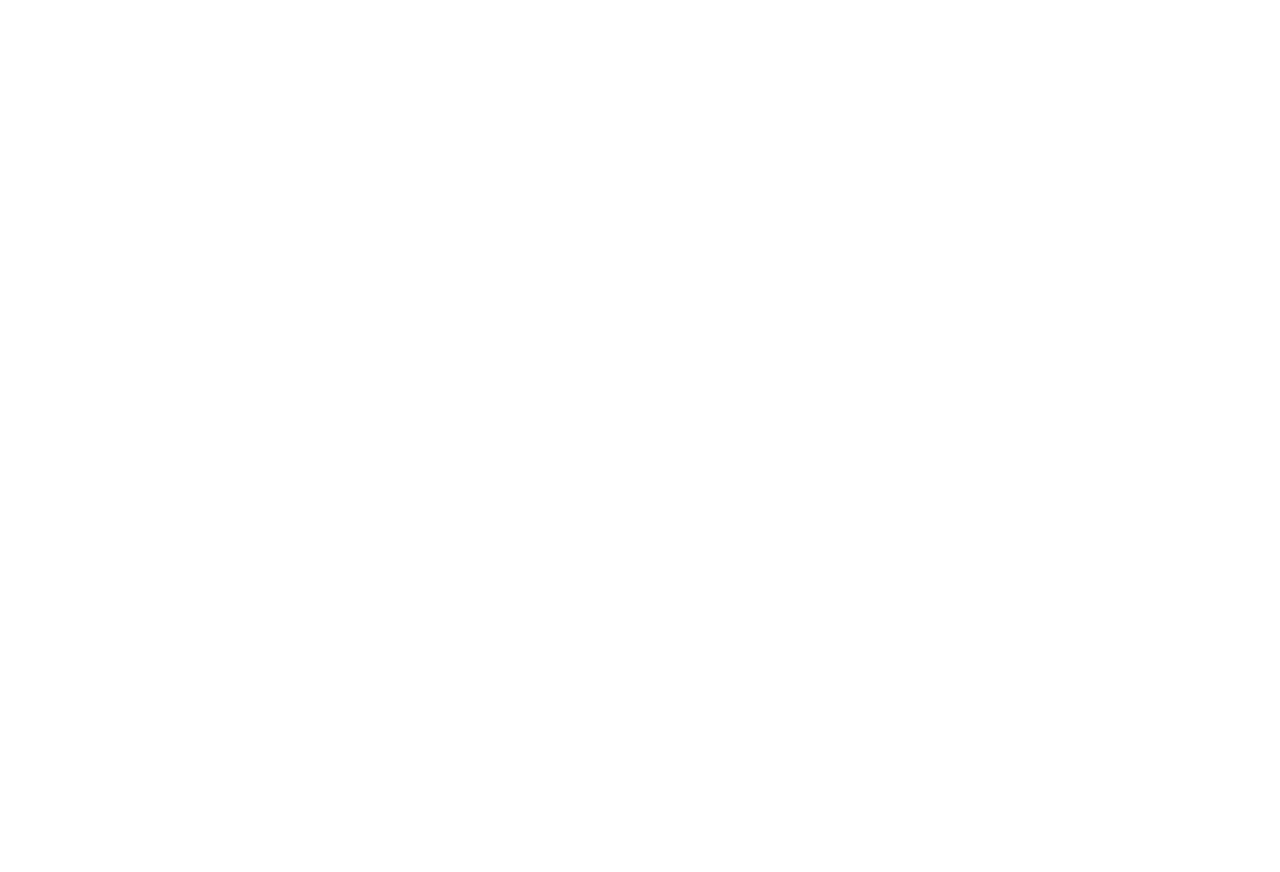
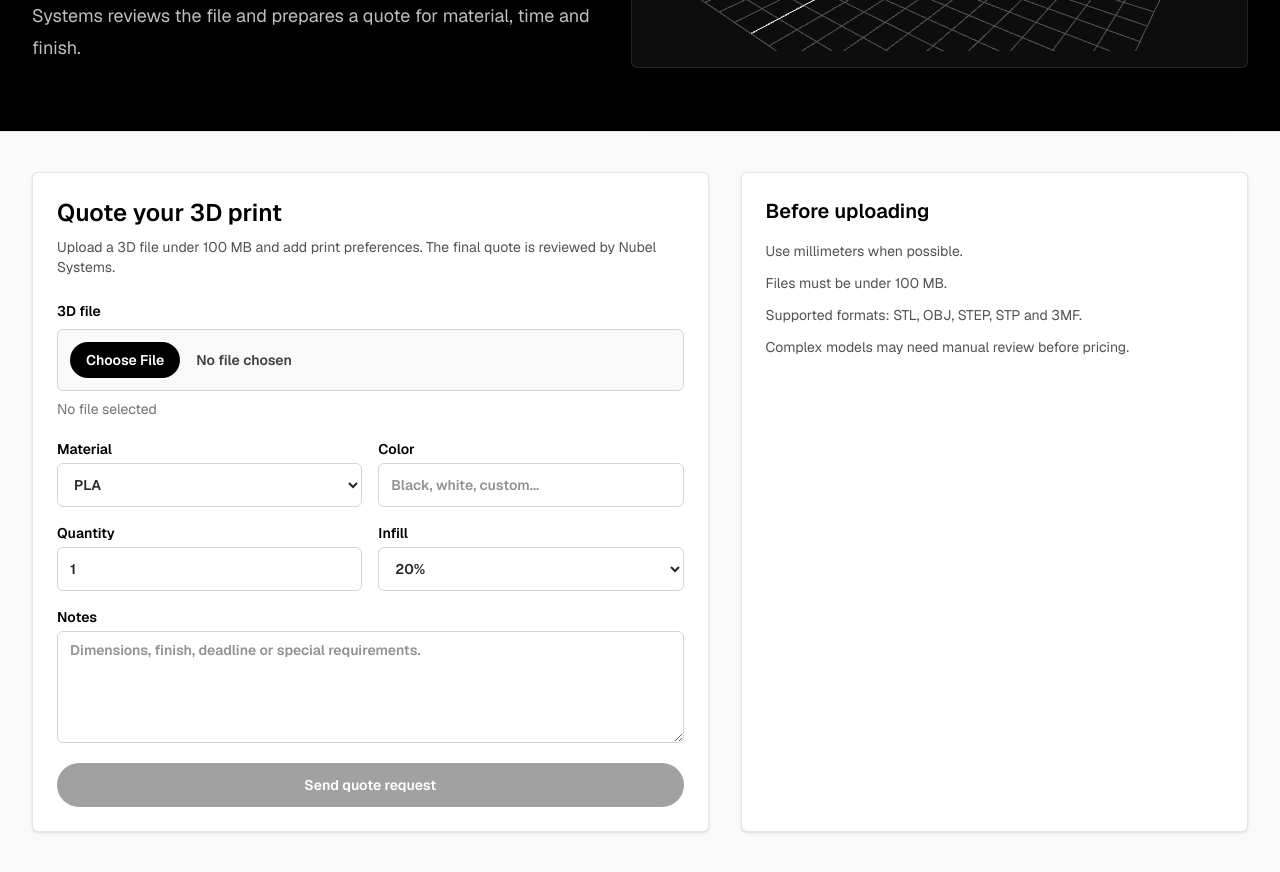
Before and after one commit to Erlansoo/tiendaelectronica, a Next.js app: page /cotizar-impresion-3d in a window 1280 px wide. Before the commit this address had no page. Shown: the part 460-1332 px from the top of the page. Before the commit the page ends 800 px from the top, so only its background shows below. Built offline with nearby package versions, Linux system fonts and the light colour scheme; no server answers.

Commit message:
feat: add 3d print quote page

```diff
--- a/package.json
+++ b/package.json
@@ -16,12 +16,14 @@
     "@prisma/client": "^6.19.3",
     "@supabase/ssr": "^0.12.0",
     "@supabase/supabase-js": "^2.108.2",
+    "@types/three": "^0.185.0",
     "clsx": "^2.1.1",
     "dotenv": "^17.4.2",
     "lucide-react": "^1.21.0",
     "next": "16.2.9",
     "react": "19.2.4",
     "react-dom": "19.2.4",
+    "three": "^0.185.0",
     "zod": "^4.4.3"
   },
   "devDependencies": {
@@ -31,6 +33,7 @@
     "@types/react-dom": "^19",
     "eslint": "^9",
     "eslint-config-next": "16.2.9",
+    "playwright": "^1.61.1",
     "prisma": "^6.19.3",
     "tailwindcss": "^4",
     "tsx": "^4.22.4",
--- /dev/null
+++ b/src/app/cotizar-impresion-3d/page.tsx
@@ -0,0 +1,48 @@
+import Link from "next/link";
+import { ArrowLeft } from "lucide-react";
+import { PrintQuoteForm } from "@/components/PrintQuoteForm";
+import { PublicHeader } from "@/components/PublicHeader";
+import { ThreeQuotePreview } from "@/components/ThreeQuotePreview";
+
+export default function PrintQuotePage() {
+  return (
+    <>
+      <PublicHeader />
+      <main className="bg-neutral-50">
+        <section className="border-b border-neutral-200 bg-black text-white">
+          <div className="mx-auto grid min-h-[520px] max-w-7xl gap-10 px-6 py-12 lg:grid-cols-[0.95fr_1.05fr] lg:items-center lg:px-8">
+            <div>
+              <Link className="inline-flex items-center gap-2 text-sm font-semibold text-white/80 hover:text-[#f5a524]" href="/">
+                <ArrowLeft size={16} aria-hidden />
+                Back to Nubel Store
+              </Link>
+              <p className="mt-8 text-sm font-semibold uppercase tracking-wide text-[#f5a524]">3D Printing Quote</p>
+              <h1 className="mt-3 text-5xl font-semibold tracking-tight sm:text-6xl">
+                Upload your model and request a print quote.
+              </h1>
+              <p className="mt-5 max-w-2xl text-lg leading-8 text-white/75">
+                Send STL, OBJ, STEP, STP or 3MF files under 100 MB. Nubel Systems reviews the file and prepares a quote for material, time and finish.
+              </p>
+            </div>
+            <div className="rounded-md border border-white/10 bg-white/5 p-4 shadow-2xl shadow-black/30">
+              <ThreeQuotePreview />
+            </div>
+          </div>
+        </section>
+
+        <section className="mx-auto grid max-w-7xl gap-8 px-6 py-10 lg:grid-cols-[1fr_0.75fr] lg:px-8">
+          <PrintQuoteForm />
+          <aside className="rounded-md border border-black/10 bg-white p-6 shadow-sm">
+            <h2 className="text-xl font-semibold text-black">Before uploading</h2>
+            <ul className="mt-4 space-y-3 text-sm text-neutral-600">
+              <li>Use millimeters when possible.</li>
+              <li>Files must be under 100 MB.</li>
+              <li>Supported formats: STL, OBJ, STEP, STP and 3MF.</li>
+              <li>Complex models may need manual review before pricing.</li>
+            </ul>
+          </aside>
+        </section>
+      </main>
+    </>
+  );
+}
--- a/src/app/page.tsx
+++ b/src/app/page.tsx
@@ -98,9 +98,7 @@
             </Link>
             <a
               className="inline-flex items-center rounded-full border border-white/70 px-5 py-3 text-sm font-semibold text-white transition-all duration-300 hover:-translate-y-0.5 hover:border-[#f5a524] hover:bg-[#f5a524] hover:text-black hover:shadow-xl hover:shadow-[#f5a524]/20"
-              href={`https://wa.me/${process.env.NEXT_PUBLIC_WHATSAPP_NUMBER ?? ""}?text=${encodeURIComponent("Hola, quiero ordenar una impresión 3D. ¿Me pueden ayudar con la cotización?")}`}
-              target="_blank"
-              rel="noreferrer"
+              href="/cotizar-impresion-3d"
             >
               Ordenar impresión 3D
             </a>
--- /dev/null
+++ b/src/components/PrintQuoteForm.tsx
@@ -0,0 +1,103 @@
+"use client";
+
+import { useMemo, useState } from "react";
+
+const MAX_FILE_SIZE = 100 * 1024 * 1024;
+const allowedExtensions = [".stl", ".obj", ".step", ".stp", ".3mf"];
+
+export function PrintQuoteForm() {
+  const [file, setFile] = useState<File | null>(null);
+  const [error, setError] = useState("");
+
+  const fileSummary = useMemo(() => {
+    if (!file) return "No file selected";
+    return `${file.name} · ${(file.size / 1024 / 1024).toFixed(2)} MB`;
+  }, [file]);
+
+  function onFileChange(event: React.ChangeEvent<HTMLInputElement>) {
+    const selected = event.target.files?.[0] ?? null;
+    setError("");
+    setFile(null);
+
+    if (!selected) return;
+    const lowerName = selected.name.toLowerCase();
+    const validExtension = allowedExtensions.some((extension) => lowerName.endsWith(extension));
+
+    if (!validExtension) {
+      setError("Upload an STL, OBJ, STEP, STP or 3MF file.");
+      event.target.value = "";
+      return;
+    }
+
+    if (selected.size > MAX_FILE_SIZE) {
+      setError("The file must be smaller than 100 MB.");
+      event.target.value = "";
+      return;
+    }
+
+    setFile(selected);
+  }
+
+  return (
+    <form className="rounded-md border border-black/10 bg-white p-6 shadow-sm">
+      <h2 className="text-2xl font-semibold text-black">Quote your 3D print</h2>
+      <p className="mt-2 text-sm text-neutral-600">
+        Upload a 3D file under 100 MB and add print preferences. The final quote is reviewed by Nubel Systems.
+      </p>
+
+      <label className="mt-6 grid gap-2 text-sm font-semibold text-black">
+        3D file
+        <input
+          accept=".stl,.obj,.step,.stp,.3mf"
+          className="rounded-md border border-neutral-300 bg-neutral-50 p-3 text-sm text-neutral-700 file:mr-4 file:rounded-full file:border-0 file:bg-black file:px-4 file:py-2 file:text-sm file:font-semibold file:text-white hover:file:bg-[#f5a524] hover:file:text-black"
+          type="file"
+          onChange={onFileChange}
+        />
+      </label>
+      <p className="mt-2 text-sm text-neutral-500">{fileSummary}</p>
+      {error ? <p className="mt-2 rounded-md bg-red-50 p-3 text-sm font-semibold text-red-700">{error}</p> : null}
+
+      <div className="mt-5 grid gap-4 sm:grid-cols-2">
+        <label className="grid gap-1 text-sm font-semibold text-black">
+          Material
+          <select className="h-11 rounded-md border border-neutral-300 px-3 text-neutral-800">
+            <option>PLA</option>
+            <option>PETG</option>
+            <option>ABS</option>
+            <option>TPU</option>
+          </select>
+        </label>
+        <label className="grid gap-1 text-sm font-semibold text-black">
+          Color
+          <input className="h-11 rounded-md border border-neutral-300 px-3 text-neutral-800" placeholder="Black, white, custom..." />
+        </label>
+        <label className="grid gap-1 text-sm font-semibold text-black">
+          Quantity
+          <input className="h-11 rounded-md border border-neutral-300 px-3 text-neutral-800" min={1} type="number" defaultValue={1} />
+        </label>
+        <label className="grid gap-1 text-sm font-semibold text-black">
+          Infill
+          <select className="h-11 rounded-md border border-neutral-300 px-3 text-neutral-800">
+            <option>20%</option>
+            <option>40%</option>
+            <option>60%</option>
+            <option>100%</option>
+          </select>
+        </label>
+      </div>
+
+      <label className="mt-4 grid gap-1 text-sm font-semibold text-black">
+        Notes
+        <textarea className="min-h-28 rounded-md border border-neutral-300 px-3 py-2 text-neutral-800" placeholder="Dimensions, finish, deadline or special requirements." />
+      </label>
+
+      <button
+        className="mt-5 w-full rounded-full bg-black px-5 py-3 text-sm font-semibold text-white transition-all duration-300 hover:-translate-y-0.5 hover:bg-[#f5a524] hover:text-black hover:shadow-xl hover:shadow-[#f5a524]/20 disabled:cursor-not-allowed disabled:bg-neutral-400"
+        disabled={!file || Boolean(error)}
+        type="button"
+      >
+        Send quote request
+      </button>
+    </form>
+  );
+}
--- /dev/null
+++ b/src/components/ThreeQuotePreview.tsx
@@ -0,0 +1,76 @@
+"use client";
+
+import { useEffect, useRef } from "react";
+import * as THREE from "three";
+
+export function ThreeQuotePreview() {
+  const containerRef = useRef<HTMLDivElement>(null);
+
+  useEffect(() => {
+    const container = containerRef.current;
+    if (!container) return;
+
+    const scene = new THREE.Scene();
+    const camera = new THREE.PerspectiveCamera(45, container.clientWidth / container.clientHeight, 0.1, 100);
+    camera.position.set(3, 1.7, 4);
+    camera.lookAt(0, 0.35, 0);
+
+    const renderer = new THREE.WebGLRenderer({ antialias: true, alpha: true });
+    renderer.setPixelRatio(Math.min(window.devicePixelRatio, 2));
+    renderer.setSize(container.clientWidth, container.clientHeight);
+    container.appendChild(renderer.domElement);
+
+    const group = new THREE.Group();
+    scene.add(group);
+
+    const material = new THREE.MeshStandardMaterial({
+      color: "#f5a524",
+      metalness: 0.18,
+      roughness: 0.42,
+    });
+    const base = new THREE.Mesh(new THREE.BoxGeometry(2.4, 0.28, 1.55), material);
+    const tower = new THREE.Mesh(new THREE.CylinderGeometry(0.45, 0.58, 1.35, 48), material);
+    tower.position.set(-0.55, 0.82, 0);
+    const cap = new THREE.Mesh(new THREE.TorusGeometry(0.62, 0.09, 16, 64), material);
+    cap.position.set(0.55, 0.5, 0);
+    cap.rotation.x = Math.PI / 2;
+    group.add(base, tower, cap);
+    group.position.y = -0.15;
+
+    const grid = new THREE.GridHelper(5, 20, "#ffffff", "#555555");
+    grid.position.y = -0.45;
+    scene.add(grid);
+
+    scene.add(new THREE.AmbientLight("#ffffff", 1.2));
+    const key = new THREE.DirectionalLight("#ffffff", 2.6);
+    key.position.set(3, 4, 5);
+    scene.add(key);
+
+    let frameId = 0;
+    function animate() {
+      group.rotation.y += 0.008;
+      group.rotation.x = Math.sin(Date.now() * 0.001) * 0.04;
+      renderer.render(scene, camera);
+      frameId = requestAnimationFrame(animate);
+    }
+    animate();
+
+    function resize() {
+      if (!container) return;
+      camera.aspect = container.clientWidth / container.clientHeight;
+      camera.updateProjectionMatrix();
+      renderer.setSize(container.clientWidth, container.clientHeight);
+    }
+
+    window.addEventListener("resize", resize);
+
+    return () => {
+      cancelAnimationFrame(frameId);
+      window.removeEventListener("resize", resize);
+      renderer.dispose();
+      container.removeChild(renderer.domElement);
+    };
+  }, []);
+
+  return <div ref={containerRef} className="h-[360px] w-full" aria-label="3D print quotation preview" />;
+}
```
Also changed, not shown: 1 other file (tests, documents, lock files or other folders).
